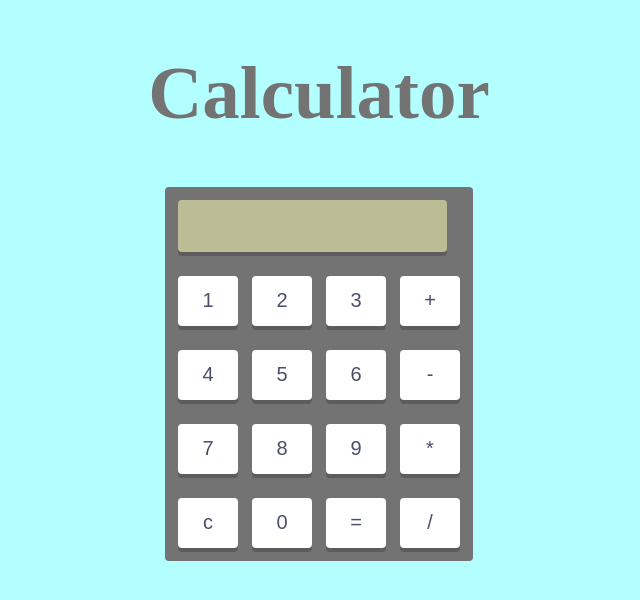
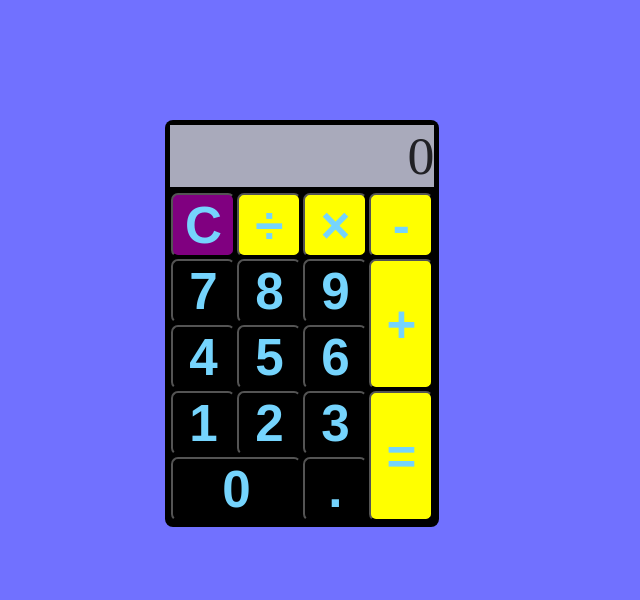
Before and after one commit to SameedB/Calculator, a plain HTML site: page index.html in a window 1280 px wide. Shown: the whole page, without its empty margins (321-961 px from the left). Drawn offline with Linux system fonts and the light colour scheme.

Commit message:
Finished layout and functionality

```diff
--- a/index.html
+++ b/index.html
@@ -1,75 +1,38 @@
-<!DOCTYPE html>
+<!DOCTYPE HTML>
 <html>
-    <link href="style.css" rel="stylesheet">
+    <head>
+        <title>Calculator</title>
+        <meta charset = "UTF-8" />
+        <link href = "style.css" rel="stylesheet">
+    </head>
     <body>
-        <h1>Calculator</h1>
         <div id="calculator">
-            <form name="calculator">
-                <table>
-                    <tr>
-                        <td colspan="4"> <!-- colspan Important -->
-                            <input type="text" name="display" id="display" disabled>
-                        </td>
-                    </tr>
-                    <tr>
-                        <td>
-                            <input type="button" name="one" value="1">
-                        </td>
-                        <td>
-                            <input type="button" name="one" value="2">
-                        </td>
-                        <td>
-                            <input type="button" name="one" value="3">
-                        </td>
-                        <td>
-                            <input type="button" name="add" value="+">
-                        </td>
-                    </tr>
-                    <tr>
-                        <td>
-                            <input type="button" name="four" value="4">
-                        </td>
-                        <td>
-                            <input type="button" name="five" value="5">
-                        </td>
-                        <td>
-                            <input type="button" name="six" value="6">
-                        </td>
-                        <td>
-                            <input type="button" name="subtract" value="-">
-                        </td>
-                    </tr>
-                    <tr>
-                        <td>
-                            <input type="button" name="seven" value="7">
-                        </td>
-                        <td>
-                            <input type="button" name="eight" value="8">
-                        </td>
-                        <td>
-                            <input type="button" name="nine" value="9">
-                        </td>
-                        <td>
-                            <input type="button" name="multiply" value="*">
-                        </td>
-                    </tr>
-                    <tr>
-                        <td>
-                            <input type="button" name="clear" value="c">
-                        </td>
-                        <td>
-                            <input type="button" name="zero" value="0">
-                        </td>
-                        <td>
-                            <input type="button" name="equals" value="=">
-                        </td>
-                        <td>
-                            <input type="button" name="divide" value="/">
-                        </td>
-                    </tr>
-                </table>
-            </form>
+            <div id="calc-display">0</div>
+
+            <div class="calc-keys">
+                <button type="button" id="btn" class="all-clear" value="all-clear">C</button>
+                <button type="button" id="btn" class="operator" value="/">&divide;</button>
+                <button type="button" id="btn" class="operator" value="*">&times;</button>
+                <button type="button" id="btn" class="operator" value="-">-</button>
+
+                <button type="button" id="btn" class="number" value="7">7</button>
+                <button type="button" id="btn" class="number" value="8">8</button>
+                <button type="button" id="btn" class="number" value="9">9</button>
+                <button type="button" id="btn" class="plus" value="+">+</button>
+
+                <button type="button" id="btn" class="number" value="4">4</button>
+                <button type="button" id="btn" class="number" value="5">5</button>
+                <button type="button" id="btn" class="number" value="6">6</button>
+
+                <button type="button" id="btn" class="number" value="1">1</button>
+                <button type="button" id="btn" class="number" value="2">2</button>
+                <button type="button" id="btn" class="number" value="3">3</button>
+                <button type="button" id="btn" class="equals" value="=">=</button>
+
+                <button type="button" id="btn" class="zero" value="0">0</button>
+                <button type="button" id="btn" class="decimal" value=".">.</button>
+            </div>
         </div>
+        <script src = "main.js"></script>
     </body>
-    <script src="main.js"></script>
 </html>
--- a/main.js
+++ b/main.js
@@ -1,25 +1,125 @@
-function add(num1, num2){
-    return num1 + num2;
+// global variables
+let workNum = "0"; // number currently being worked
+let heldNum = "0"; // previous number
+let operator = "";
+let display = "0";
+let answer = "";
+
+function operate(operator, num1, num2) {
+    num1 = parseFloat(num1);
+    num2 = parseFloat(num2);
+
+    function add(num1, num2) {
+        return num1 + num2;
+    }
+    function subtract(num1, num2) {
+        return num1 - num2;
+    }
+    function multiply(num1, num2) {
+        return num1 * num2;
+    }
+    function divide(num1, num2) {
+        return num1 / num2;
+    }
+
+    switch(operator) {
+        case "+":
+            return(add(num1, num2));
+        case "-":
+            return(subtract(num1, num2));
+        case "*":
+            return(multiply(num1, num2));
+        case "/":
+            return(divide(num1, num2));
+        default:
+            console.log(`${num1} ${operator} ${num2}`);
+            return("Error");
+    }
 }
 
-function subtract(num1, num2){
-    return num1 - num2;
+function displayUpdate(input) {
+    document.getElementById("calc-display").innerHTML = input;
 }
 
-function multiply(num1, num2){
-    return num1 * num2;
+function keyPressed(input) {
+    // update the display
+    function displayUpdate(input) {
+        document.getElementById("calc-display").innerHTML = input;
+    }
+    // round to the input number of decimals
+    function round(input, decimals = 10) {
+        return Number(Math.round(input+'e'+decimals)+'e-' + decimals);
+    }
+    // add the input to the current working number
+    function calcNumber(input) {
+        if(workNum == 0) {
+            workNum = input;
+        } else if(input == "." && workNum.includes(".")) {
+            // if it's a decimal but there's already a decimal, do nothing
+        } else if(workNum.length < 13) {
+            workNum += input;
+        }
+        display = workNum;
+    }
+    // change the operator to the new input
+    function calcOperator(input) {
+        if(operator != "") {
+            calcEquals(input);
+        }
+        operator = input;
+        if(heldNum == "0"){
+            heldNum = workNum;
+        }
+        workNum = 0;
+        display = operator;
+    }
+    // send the numbers and operator to be calculated, return the answer
+    function calcEquals(input) {
+        if(operator == "/" && workNum == 0) { // can't divide by zero
+            allClear();
+            display = "Black Hole Sun";
+        } else {
+            if(heldNum == 0){
+                answer = workNum;
+            } else {
+                if(operator == "") {
+                    answer = heldNum;
+                } else answer = operate(operator, heldNum, workNum);
+            }
+            workNum = 0;
+            heldNum = answer;
+            display = round(answer);
+        }
+    }
+    // clears all work and resets display to "0"
+    function allClear() {
+        workNum = "0";
+        heldNum = "0";
+        operator = "";
+        display = "0";
+    }
+
+    let numbers = ['1', '2', '3', '4', '5', '6', '7', '8', '9', '0', '.'];
+    let operators = ['+', '-', '*', '/'];
+    if(numbers.includes(input)){
+        calcNumber(input);
+    } else if(operators.includes(input)) {
+        calcOperator(input);
+    } else if(input == "=") {
+        calcEquals(input)
+    } else if(input == "all-clear") {
+        allClear();
+    }
+    displayUpdate(display);
 }
 
-function divide(num1, num2){
-    return num1 / num2;
-}
-
-function operate(operator, num1, num2){
-    switch(operator){
-        case '+': return add(num1, num2); break;
-        case '-': return subtract(num1, num2); break;
-        case '*': return multiply(num1, num2); break;
-        case '/': return divide(num1, num2); break;
-        default: return "Invalid Argument";
+const buttons = document.querySelectorAll('button');
+buttons.forEach(button => button.addEventListener('click', function() { keyPressed(this.value);}));
+document.addEventListener('keydown', function(e) {
+    if(e.key === "NumpadEnter" || e.key === "Enter") {
+        keyPressed("=");
+    } else if(e.key === "Delete" || e.key === "Backspace") {
+        keyPressed("all-clear");
+    } else { keyPressed(e.key);
     }
-}
+});
--- a/style.css
+++ b/style.css
@@ -1,47 +1,71 @@
-h1{
-    text-align: center;
-    font-size: 75px;
-    color: #737373;
-}
+body {
+    background-color: rgba(0, 0, 255, 0.555);
+ }
 
-body{
-    background-color: #b3ffff;
-}
+ #calc-display {
+    font-size: 4.2vw;
+    background-color: #a9aabb;
+    color: #212125;
+    margin: 5px;
+    text-align: right;
+ }
 
-table {
-    margin: auto;
-    background-color: #737373;
-    width: 295px;
-    max-width: 295px;
-    height: 325px;
-    text-align: center;
-    border-radius: 4px;
-    padding-right: 10px;
-  }
+ #calculator {
+    position: absolute;
+    left: 38%;
+    top: 15%;
+    background-color: black;
+    border-radius: 8px;
 
-  input {
-    outline: 0;
-    position: relative;
-    left: 5px;
-    top: 5px;
-    border: 0;
-    color: #495069;
-    background-color: #fff;
-    border-radius: 4px;
-    width: 60px;
-    height: 50px;
-    float: left;
-    margin: 5px;
-    font-size: 20px;
-    box-shadow: 0 4px rgba(0,0,0,0.2);
-    margin-bottom: 15px;
-  }
+ }
 
-  #display {
-    width: 265px;
-    max-width: 270px;
-    font-size: 26px;
-    text-align: right;
-    background-color: #bcbd95;
-    float: left;
-  }
+ .calc-keys {
+    display: grid;
+    margin: 6px 6px;
+    grid-template-columns: 5vw 5vw 5vw 5vw;
+    grid-template-rows: 5vw 5vw 5vw 5vw 5vw;
+    grid-gap: 2px;
+ }
+
+ .calc-keys button {
+    font-size: 4vw;
+    font-weight: bold;
+    color: #75d4fd;
+    border-radius: 7px;
+ }
+
+ .number {
+    background-color: black;
+ }
+
+ .equals {
+    grid-row: span 2;
+    background-color: yellow;
+ }
+
+ .zero {
+    background-color: black;
+    grid-column: span 2;
+ }
+
+ .decimal {
+    background-color: black;
+
+ }
+
+ .plus {
+    background-color: yellow;
+    grid-row: span 2;
+ }
+
+ .operator {
+    background-color: yellow;
+ }
+
+ .all-clear {
+    background-color: purple;
+ }
+
+ :focus {
+    outline: none;
+ }
```
